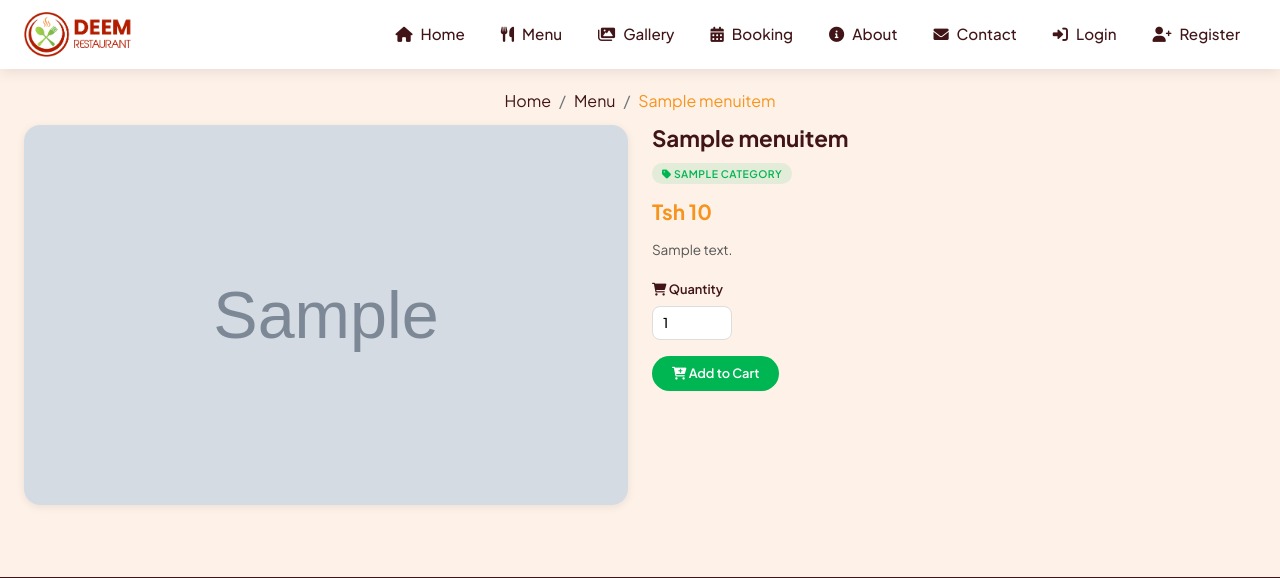
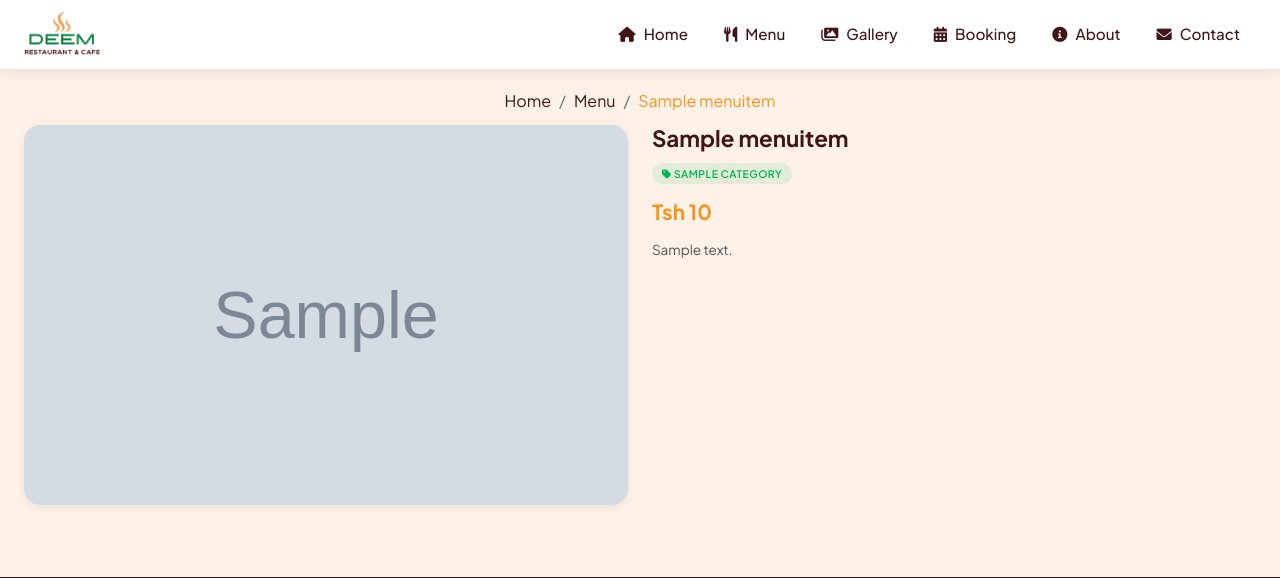
Before and after one commit to d3UsPr0/deemrestaurant, a Django app: page /menu/1/ in a window 1280 px wide. Shown: the top 578 px of the page. Run offline with Django 5.2, Linux system fonts and the light colour scheme; tables that the repository leaves empty hold one stand-in row (values such as "Sample post"); grey boxes marked "Sample" are stand-in pictures.

Commit message:
Cart commented

```diff
--- a/templates/base.html
+++ b/templates/base.html
@@ -44,6 +44,7 @@
 
       body {
         font-family: 'Plus Jakarta Sans', 'Red Hat Text', sans-serif;
+        font-size: 16px !important;
         background-color: var(--light-bg);
       }
 
@@ -599,7 +600,7 @@
                 </ul>
               </li>
             {% else %}
-              <li class="nav-item">
+              {% comment %} <li class="nav-item">
                 <a class="nav-link" href="{% url 'web:login' %}">
                   <i class="fas fa-sign-in-alt"></i> Login
                 </a>
@@ -608,7 +609,7 @@
                 <a class="nav-link" href="{% url 'web:register' %}">
                   <i class="fas fa-user-plus"></i> Register
                 </a>
-              </li>
+              </li> {% endcomment %}
             {% endif %}
           </ul>
         </div>
--- a/templates/web/home.html
+++ b/templates/web/home.html
@@ -385,14 +385,14 @@
                                     <i class="fas fa-eye"></i>
                                 </a>
 
-                                <form method="post" action="{% url 'web:add_to_cart' %}" class="d-inline">
+                                {% comment %} <form method="post" action="{% url 'web:add_to_cart' %}" class="d-inline">
                                     {% csrf_token %}
                                     <input type="hidden" name="menu_item_id" value="{{ item.pk }}">
                                     <input type="hidden" name="quantity" value="1">
                                     <button type="submit" class="btn btn-sm btn-secondary-custom">
                                         <i class="fas fa-cart-plus"></i>
                                     </button>
-                                </form>
+                                </form> {% endcomment %}
                             </div>
                         </div>
                     </div>
--- a/templates/web/menu_detail.html
+++ b/templates/web/menu_detail.html
@@ -253,19 +253,19 @@
                 {% csrf_token %}
                 <input type="hidden" name="menu_item_id" value="{{ menu_item.pk }}">
 
-                <div class="mb-3">
+                {% comment %} <div class="mb-3">
                     <label for="quantity" class="quantity-label">
                         <i class="fas fa-shopping-cart"></i> Quantity
                     </label>
                     <input type="number" name="quantity" id="quantity" class="quantity-input"
                            value="1" min="1" step="1">
-                </div>
+                </div> {% endcomment %}
 
                 <div class="action-buttons">
-                    <button type="submit" class="btn-cart">
+                    {% comment %} <button type="submit" class="btn-cart">
                         <i class="fas fa-cart-plus"></i> Add to Cart
                     </button>
-
+                     {% endcomment %}
                     {% if user.is_authenticated %}
                         <form method="post" action="{% url 'web:toggle_favorite' menu_item.pk %}" class="d-inline">
                             {% csrf_token %}
--- a/templates/web/menu_list.html
+++ b/templates/web/menu_list.html
@@ -384,14 +384,14 @@ h4 {
                                     <i class="fas fa-eye"></i>
                                 </a>
 
-                                <form method="post" action="{% url 'web:add_to_cart' %}" class="d-inline">
+                                {% comment %} <form method="post" action="{% url 'web:add_to_cart' %}" class="d-inline">
                                     {% csrf_token %}
                                     <input type="hidden" name="menu_item_id" value="{{ item.pk }}">
                                     <input type="hidden" name="quantity" value="1">
                                     <button type="submit" class="btn btn-sm btn-secondary-custom">
                                         <i class="fas fa-cart-plus"></i>
                                     </button>
-                                </form>
+                                </form> {% endcomment %}
                             </div>
                         </div>
                     </div>
```
Also changed, not shown: static/images/logo.png.
